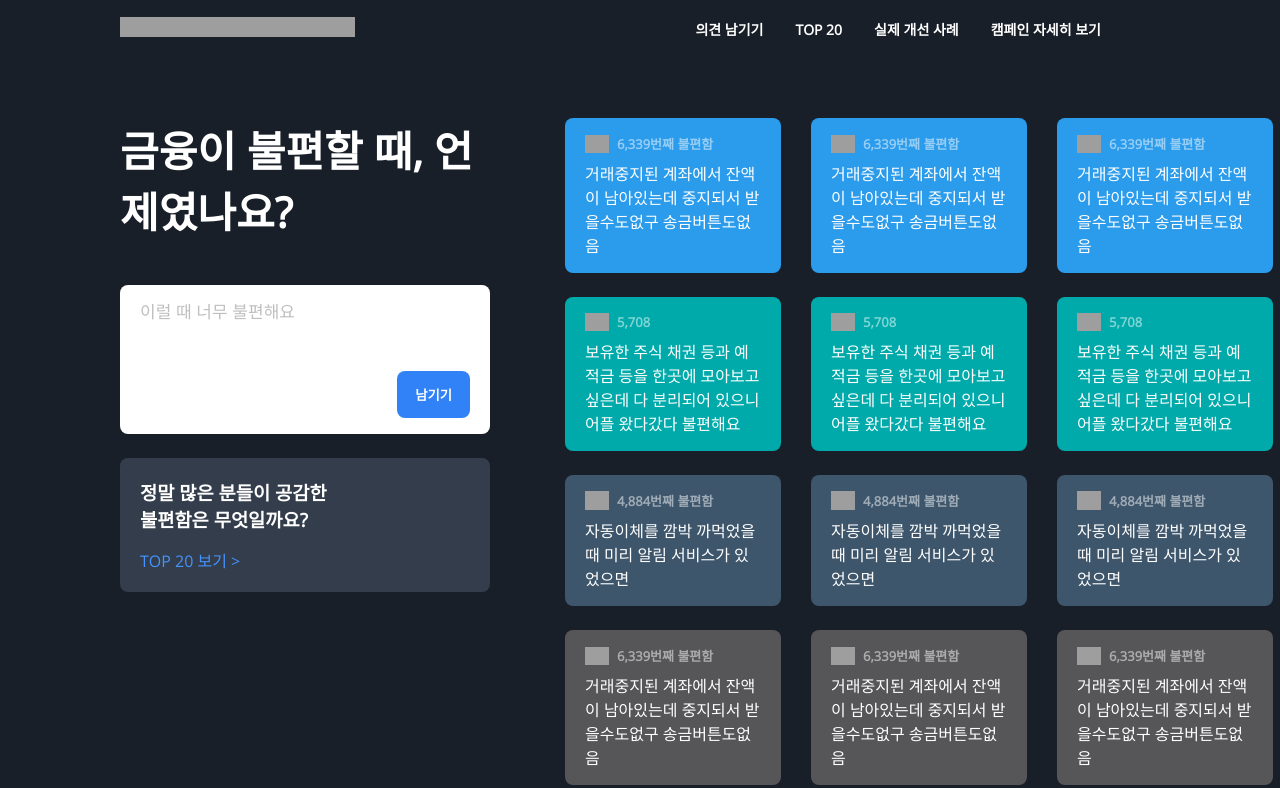
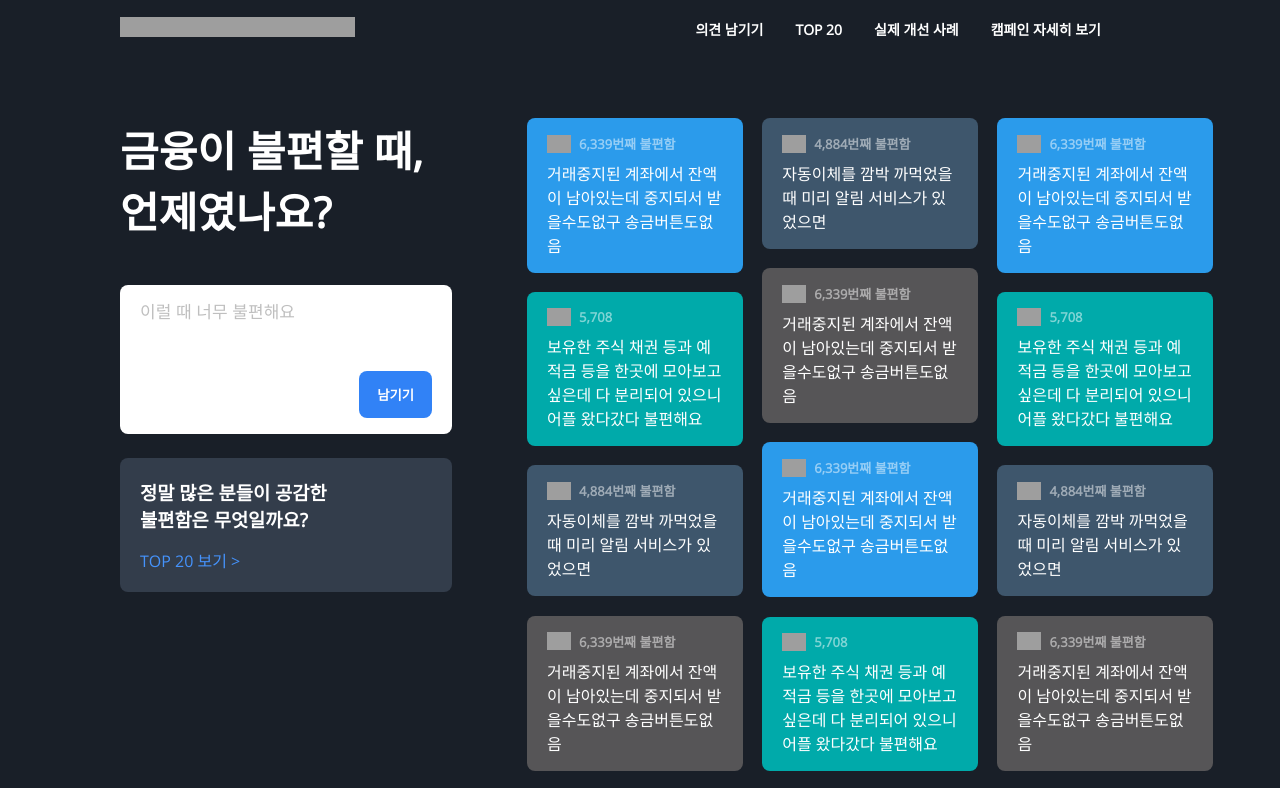
Before and after one commit to wahyuarhel/test-loratech, a React (Create React App) app: page / in a window 1280 px wide. Shown: the top 788 px of the page. Built offline with nearby package versions, Linux system fonts and the light colour scheme; grey boxes are pictures that could not be loaded.

Commit message:
relayout homepage

```diff
--- a/src/components/navbar/Navbar.js
+++ b/src/components/navbar/Navbar.js
@@ -7,15 +7,14 @@ export default function Navbar() {
 
     const [scroll, setScroll] = useState(false)
     const shadowEffect = () => {
-        (window.scrollY > 5) ? setScroll(true) : setScroll(false)
+        (window.scrollY > 50) ? setScroll(true) : setScroll(false)
     }
 
     window.addEventListener('scroll', shadowEffect)
 
     const scrollToTop = () => {
         window.scrollTo({
-            top: 0,
-            behavior: "smooth"
+            top: 0
         })
     }
     return (
--- a/src/pages/homepage/Main.scss
+++ b/src/pages/homepage/Main.scss
@@ -1,6 +1,5 @@
 .main_container {
   width: 1100px;
-  min-height: 800px;
   margin: 58px auto;
   padding: 0 50px 0 30px;
   display: flex;
--- a/src/pages/homepage/content/Content.js
+++ b/src/pages/homepage/content/Content.js
@@ -5,7 +5,154 @@ export default function Content() {
     return (
         <div className="content_container">
             <div className="card_container">
-                <div>
+                <ul>
+                    <li>
+                        <div className="blue_card">
+                            <div >
+                                <img src="https://static.toss.im/icons/svg/icn-emoji-loudly-crying-face.svg" alt="sad" />
+                                <label>6,339번째 불편함</label>
+                            </div>
+                            <p>거래중지된 계좌에서 잔액이 남아있는데 중지되서 받을수도없구 송금버튼도없음</p>
+                        </div>
+                    </li>
+                    <li>
+                        <div className="green_card">
+                            <div >
+                                <img src="https://static.toss.im/icons/svg/icn-emoji-face-with-steam-from-nose.svg" alt="angry" />
+                                <label>5,708</label>
+                            </div>
+                            <p>보유한 주식 채권 등과 예적금 등을 한곳에 모아보고 싶은데 다 분리되어 있으니 어플 왔다갔다 불편해요</p>
+                        </div>
+                    </li>
+                    <li>
+                        <div className="grey_card">
+                            <div >
+                                <img src="https://static.toss.im/icons/svg/icn-emoji-pile-of-poo.svg" alt="shit" />
+                                <label>4,884번째 불편함</label>
+                            </div>
+                            <p>자동이체를 깜박 까먹었을때 미리 알림 서비스가 있었으면</p>
+                        </div>
+                    </li>
+                    <li>
+                        <div className="brown_card">
+                            <div >
+                                <img src="https://static.toss.im/icons/svg/icn-emoji-skull-and-crossbones.svg" alt="skeleton" />
+                                <label>6,339번째 불편함</label>
+                            </div>
+                            <p>거래중지된 계좌에서 잔액이 남아있는데 중지되서 받을수도없구 송금버튼도없음</p>
+                        </div>
+                    </li>
+                    <li>
+                        <div className="blue_card">
+                            <div >
+                                <img src="https://static.toss.im/icons/svg/icn-emoji-loudly-crying-face.svg" alt="sad" />
+                                <label>6,339번째 불편함</label>
+                            </div>
+                            <p>거래중지된 계좌에서 잔액이 남아있는데 중지되서 받을수도없구 송금버튼도없음</p>
+                        </div>
+                    </li>
+                    <li>
+                        <div className="green_card">
+                            <div >
+                                <img src="https://static.toss.im/icons/svg/icn-emoji-face-with-steam-from-nose.svg" alt="angry" />
+                                <label>5,708</label>
+                            </div>
+                            <p>보유한 주식 채권 등과 예적금 등을 한곳에 모아보고 싶은데 다 분리되어 있으니 어플 왔다갔다 불편해요</p>
+                        </div>
+                    </li>
+                    <li>
+                        <div className="grey_card">
+                            <div >
+                                <img src="https://static.toss.im/icons/svg/icn-emoji-pile-of-poo.svg" alt="shit" />
+                                <label>4,884번째 불편함</label>
+                            </div>
+                            <p>자동이체를 깜박 까먹었을때 미리 알림 서비스가 있었으면</p>
+                        </div>
+                    </li>
+                    <li>
+                        <div className="brown_card">
+                            <div >
+                                <img src="https://static.toss.im/icons/svg/icn-emoji-skull-and-crossbones.svg" alt="skeleton" />
+                                <label>6,339번째 불편함</label>
+                            </div>
+                            <p>거래중지된 계좌에서 잔액이 남아있는데 중지되서 받을수도없구 송금버튼도없음</p>
+                        </div>
+                    </li>
+                    <li>
+                        <div className="blue_card">
+                            <div >
+                                <img src="https://static.toss.im/icons/svg/icn-emoji-loudly-crying-face.svg" alt="sad" />
+                                <label>6,339번째 불편함</label>
+                            </div>
+                            <p>거래중지된 계좌에서 잔액이 남아있는데 중지되서 받을수도없구 송금버튼도없음</p>
+                        </div>
+                    </li>
+                    <li>
+                        <div className="green_card">
+                            <div >
+                                <img src="https://static.toss.im/icons/svg/icn-emoji-face-with-steam-from-nose.svg" alt="angry" />
+                                <label>5,708</label>
+                            </div>
+                            <p>보유한 주식 채권 등과 예적금 등을 한곳에 모아보고 싶은데 다 분리되어 있으니 어플 왔다갔다 불편해요</p>
+                        </div>
+                    </li>
+                    <li>
+                        <div className="grey_card">
+                            <div >
+                                <img src="https://static.toss.im/icons/svg/icn-emoji-pile-of-poo.svg" alt="shit" />
+                                <label>4,884번째 불편함</label>
+                            </div>
+                            <p>자동이체를 깜박 까먹었을때 미리 알림 서비스가 있었으면</p>
+                        </div>
+                    </li>
+                    <li>
+                        <div className="brown_card">
+                            <div >
+                                <img src="https://static.toss.im/icons/svg/icn-emoji-skull-and-crossbones.svg" alt="skeleton" />
+                                <label>6,339번째 불편함</label>
+                            </div>
+                            <p>거래중지된 계좌에서 잔액이 남아있는데 중지되서 받을수도없구 송금버튼도없음</p>
+                        </div>
+                    </li>
+                    <li>
+                        <div className="blue_card">
+                            <div >
+                                <img src="https://static.toss.im/icons/svg/icn-emoji-loudly-crying-face.svg" alt="sad" />
+                                <label>6,339번째 불편함</label>
+                            </div>
+                            <p>거래중지된 계좌에서 잔액이 남아있는데 중지되서 받을수도없구 송금버튼도없음</p>
+                        </div>
+                    </li>
+                    <li>
+                        <div className="green_card">
+                            <div >
+                                <img src="https://static.toss.im/icons/svg/icn-emoji-face-with-steam-from-nose.svg" alt="angry" />
+                                <label>5,708</label>
+                            </div>
+                            <p>보유한 주식 채권 등과 예적금 등을 한곳에 모아보고 싶은데 다 분리되어 있으니 어플 왔다갔다 불편해요</p>
+                        </div>
+                    </li>
+                    <li>
+                        <div className="grey_card">
+                            <div >
+                                <img src="https://static.toss.im/icons/svg/icn-emoji-pile-of-poo.svg" alt="shit" />
+                                <label>4,884번째 불편함</label>
+                            </div>
+                            <p>자동이체를 깜박 까먹었을때 미리 알림 서비스가 있었으면</p>
+                        </div>
+                    </li>
+                    <li>
+                        <div className="brown_card">
+                            <div >
+                                <img src="https://static.toss.im/icons/svg/icn-emoji-skull-and-crossbones.svg" alt="skeleton" />
+                                <label>6,339번째 불편함</label>
+                            </div>
+                            <p>거래중지된 계좌에서 잔액이 남아있는데 중지되서 받을수도없구 송금버튼도없음</p>
+                        </div>
+                    </li>
+                </ul>
+
+                {/* <div>
                     <ul>
                         <li>
                             <div className="blue_card">
@@ -45,8 +192,8 @@ export default function Content() {
                         </li>
                     </ul>
                 </div>
-
-                <div>
+ */}
+                {/* <div>
                     <ul>
                         <li>
                             <div className="blue_card">
@@ -86,48 +233,7 @@ export default function Content() {
                         </li>
                     </ul>
                 </div>
-
-                <div>
-                    <ul>
-                        <li>
-                            <div className="blue_card">
-                                <div >
-                                    <img src="https://static.toss.im/icons/svg/icn-emoji-loudly-crying-face.svg" alt="sad" />
-                                    <label>6,339번째 불편함</label>
-                                </div>
-                                <p>거래중지된 계좌에서 잔액이 남아있는데 중지되서 받을수도없구 송금버튼도없음</p>
-                            </div>
-                        </li>
-                        <li>
-                            <div className="green_card">
-                                <div >
-                                    <img src="https://static.toss.im/icons/svg/icn-emoji-face-with-steam-from-nose.svg" alt="angry" />
-                                    <label>5,708</label>
-                                </div>
-                                <p>보유한 주식 채권 등과 예적금 등을 한곳에 모아보고 싶은데 다 분리되어 있으니 어플 왔다갔다 불편해요</p>
-                            </div>
-                        </li>
-                        <li>
-                            <div className="grey_card">
-                                <div >
-                                    <img src="https://static.toss.im/icons/svg/icn-emoji-pile-of-poo.svg" alt="shit" />
-                                    <label>4,884번째 불편함</label>
-                                </div>
-                                <p>자동이체를 깜박 까먹었을때 미리 알림 서비스가 있었으면</p>
-                            </div>
-                        </li>
-                        <li>
-                            <div className="brown_card">
-                                <div >
-                                    <img src="https://static.toss.im/icons/svg/icn-emoji-skull-and-crossbones.svg" alt="skeleton" />
-                                    <label>6,339번째 불편함</label>
-                                </div>
-                                <p>거래중지된 계좌에서 잔액이 남아있는데 중지되서 받을수도없구 송금버튼도없음</p>
-                            </div>
-                        </li>
-                    </ul>
-                </div>
-
+ */}
             </div>
         </div>
     )
--- a/src/pages/homepage/content/Content.scss
+++ b/src/pages/homepage/content/Content.scss
@@ -6,29 +6,8 @@ $grey: rgb(62, 86, 108);
 $brown: rgb(86, 85, 87);
 $darkgrey: #333d4b;
 
-.content_container {
-  padding: 30px 0 80px 30px;
-  position: relative;
-}
-
-.card_container {
-  display: flex;
-  position: absolute;
-  > div {
-    padding: 30px 0 30px 30px;
-  }
-  ul {
-    // gap: 20px;
-    li {
-      list-style: none;
-    }
-  }
-}
-
-.blue_card {
-  background-color: $blue;
+@mixin card-commnet-list {
   padding: 16px 20px;
-  margin: 0 0 1.5rem 0;
   width: 13.5rem;
   border-radius: 8px;
   animation-name: fadeInUp;
@@ -62,114 +41,48 @@ $darkgrey: #333d4b;
     padding: 0.5rem 0 0 0;
   }
 }
-.green_card {
-  background-color: $green;
-  padding: 16px 20px;
-  margin: 0 0 1.5rem 0;
-  width: 13.5rem;
-  border-radius: 8px;
-  animation-name: fadeInUp;
-  animation-duration: 1s;
-  animation-fill-mode: both;
-  @keyframes fadeInUp {
-    0% {
-      opacity: 0;
-      transform: translate3d(0, 100%, 0);
-    }
-    100% {
-      opacity: 1;
-      transform: none;
+
+.content_container {
+  padding: 30px 0 80px 30px;
+
+  // height: 100vh;
+  // position: relative;
+}
+
+.card_container {
+  // display: flex;
+  // position: absolute;
+
+  > div {
+    // padding: 30px 0 30px 30px;
+  }
+  ul {
+    padding: 30px 0 30px 30px;
+    display: flex;
+    flex-wrap: wrap;
+    flex-direction: column;
+    max-height: 1100px;
+    gap: 1.2em;
+    li {
+      list-style: none;
+      // margin: 0 0 1.5em 0;
     }
   }
+}
 
-  > div {
-    display: flex;
-  }
-  img {
-    width: 24px;
-    align-items: center;
-  }
-  label {
-    opacity: 0.5;
-    font-size: 13px;
-    font-weight: bold;
-    padding: 0 0 0 0.5rem;
-  }
-  p {
-    padding: 0.5rem 0 0 0;
-  }
+.blue_card {
+  @include card-commnet-list();
+  background-color: $blue;
+}
+.green_card {
+  @include card-commnet-list();
+  background-color: $green;
 }
 .grey_card {
+  @include card-commnet-list();
   background-color: $grey;
-  padding: 16px 20px;
-  margin: 0 0 1.5rem 0;
-  width: 13.5rem;
-  border-radius: 8px;
-  animation-name: fadeInUp;
-  animation-duration: 1s;
-  animation-fill-mode: both;
-  @keyframes fadeInUp {
-    0% {
-      opacity: 0;
-      transform: translate3d(0, 100%, 0);
-    }
-    100% {
-      opacity: 1;
-      transform: none;
-    }
-  }
-
-  > div {
-    display: flex;
-  }
-  img {
-    width: 24px;
-    align-items: center;
-  }
-  label {
-    opacity: 0.5;
-    font-size: 13px;
-    font-weight: bold;
-    padding: 0 0 0 0.5rem;
-  }
-  p {
-    padding: 0.5rem 0 0 0;
-  }
 }
 .brown_card {
+  @include card-commnet-list();
   background-color: $brown;
-  padding: 16px 20px;
-  margin: 0 0 1.5rem 0;
-  width: 13.5rem;
-  border-radius: 8px;
-  animation-name: fadeInUp;
-  animation-duration: 1s;
-  animation-fill-mode: both;
-  @keyframes fadeInUp {
-    0% {
-      opacity: 0;
-      transform: translate3d(0, 100%, 0);
-    }
-    100% {
-      opacity: 1;
-      transform: none;
-    }
-  }
-
-  > div {
-    display: flex;
-    align-items: center;
-  }
-  img {
-    width: 24px;
-  }
-  label {
-    opacity: 0.5;
-    font-size: 13px;
-    font-weight: bold;
-    padding: 0 0 0 0.5rem;
-  }
-  p {
-    padding: 0.5rem 0 0 0;
-  }
 }
```
